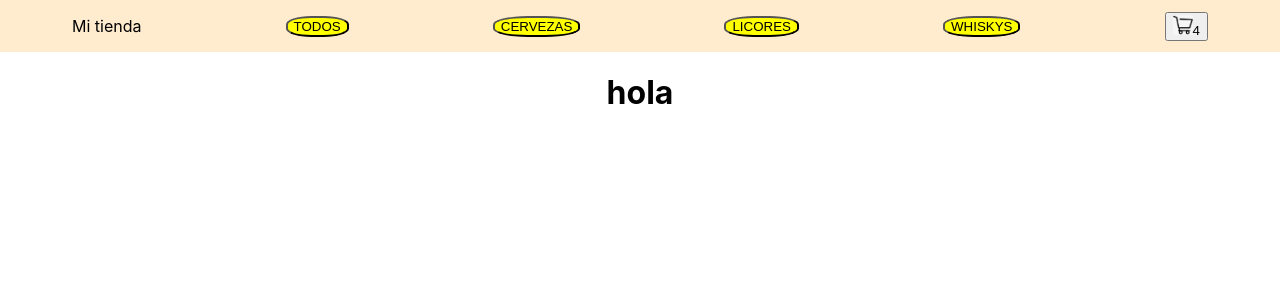
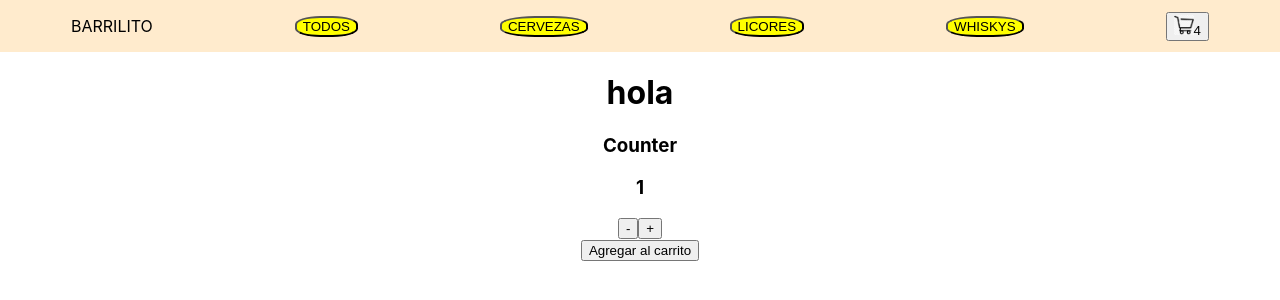
Before and after one commit to MatLeaP/Ecommerce-con-React-js, a React (Create React App) app: page / in a window 1280 px wide. Shown: the top 300 px of the page. Built offline with nearby package versions, Linux system fonts and the light colour scheme.

Commit message:
creacion de contador de productos

```diff
--- a/src/App.js
+++ b/src/App.js
@@ -1,13 +1,15 @@
 import './App.css';
 import Navbar from './components/Navbar/NavBar';
 import ItemListContainer from './components/ItemListContainer/ItemListContainer';
+
 
 function App() {
   return (
     <div className="App">
       <div>
-        <Navbar />
+        <Navbar title= "BARRILITO"/>
         <ItemListContainer title="hola" />
+
       </div>
     </div>
 
--- /dev/null
+++ b/src/components/ItemCount/ItemCount.js
@@ -0,0 +1,39 @@
+import { useState }  from 'react'
+
+const FunctionCounter = ({stock, initial,}) => {
+    const [count, setCount] = useState(initial)
+
+    const decrement = () => {
+        if(count > initial){
+            setCount(count - 1)
+        }
+    }
+
+    const increment = () => {
+        if(count < stock){
+            setCount(count + 1)
+            }else{
+                alert("Maximo de unidades disponibles")
+        }
+    }
+
+    const addToCart = () => {
+        alert("Eligio " + count + " productos")
+    }
+
+
+    return(
+        <>
+            <div>
+                <h3>Counter</h3>
+                <h3>{count}</h3>
+                <button onClick={decrement}>-</button>
+                <button onClick={increment}>+</button>
+            </div>
+            <div>
+                <button onClick={addToCart}>Agregar al carrito</button>
+            </div>
+        </>
+    )
+}
+export default FunctionCounter
--- a/src/components/ItemListContainer/ItemListContainer.js
+++ b/src/components/ItemListContainer/ItemListContainer.js
@@ -1,7 +1,17 @@
+import FunctionCounter from "../ItemCount/ItemCount";
+
+
+
+
+
+
+
+
 const ItemListContainer = ({title}) => {
     return(
         <div>
             <h1>{title} </h1>
+            <FunctionCounter stock= "10" initial= {1} />
         </div>
     )
 
--- a/src/components/Navbar/NavBar.js
+++ b/src/components/Navbar/NavBar.js
@@ -2,16 +2,30 @@ import CartWidget from '../CartWidget/CartWidget';
 import './NavBar.css';
 import Button from '../buttons/buttons';
 
-const NavBar = () =>{
+const NavBar = ({title}) =>{
+
+    const handleTodos = () => {
+        console.log('todos')
+    }
+    const handleCerveza = () => {
+        console.log('cerveza')
+    }
+    const handleLicores = () => {
+        console.log('licores')
+    }
+    const handleWhiskys = () => {
+        console.log('whiskys')
+    }
+
     return(
         <nav>
             <p>
-                Mi tienda
+                {title}
             </p>
-            <Button label= "TODOS" />
-            <Button label= "CERVEZAS" />
-            <Button label= "LICORES" />
-            <Button label= "WHISKYS" />
+            <Button label= "TODOS" handleClick={handleTodos}/>
+            <Button label= "CERVEZAS" handleClick={handleCerveza} />
+            <Button label= "LICORES" handleClick={handleLicores}/>
+            <Button label= "WHISKYS" handleClick={handleWhiskys}/>
             <div>
                 <CartWidget />
             </div>
--- a/src/components/buttons/buttons.js
+++ b/src/components/buttons/buttons.js
@@ -1,6 +1,6 @@
-const Button = ({label, borderRadius = '40%', backgroundColor= 'yellow'}) =>{
+const Button = ({label, borderRadius = '40%', backgroundColor= 'yellow', handleClick}) =>{
     return(
-        <button style ={{borderRadius, backgroundColor}}  >{label}
+        <button style ={{borderRadius, backgroundColor}} onClick={handleClick}  >{label}
         </button>
     )
 }
```
Also changed, not shown: 1 other file (tests, documents, lock files or other folders).
